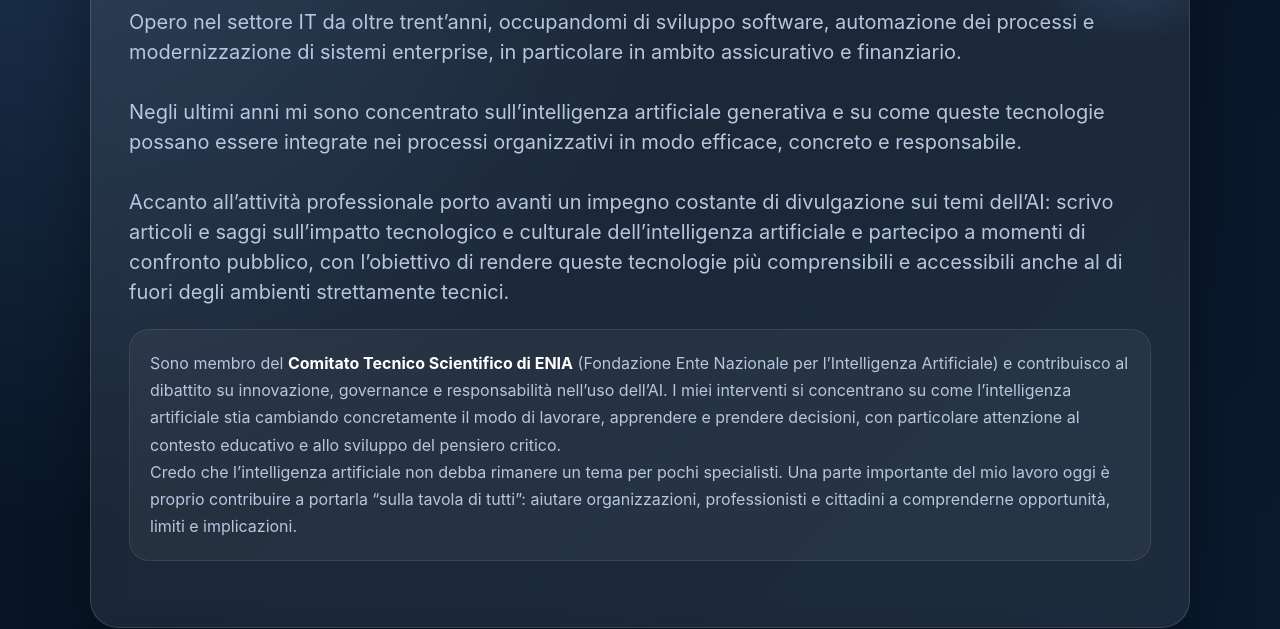
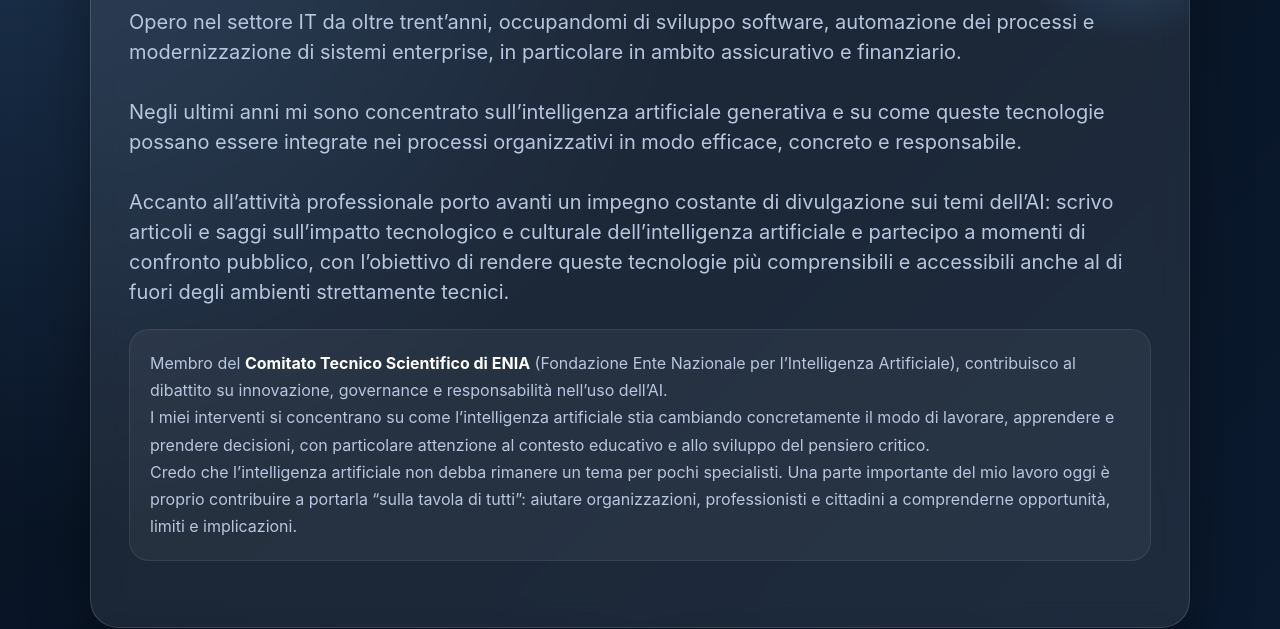
Before and after one commit to ggarofalo-dev/ggarofalo-dev.github.io, a plain HTML site: page index.html in a window 1280 px wide. Shown: the part 194-823 px from the top of the page. Drawn offline with Linux system fonts and the light colour scheme.

Commit message:
Update index.html

```diff
--- a/index.html
+++ b/index.html
@@ -358,8 +358,8 @@
 
         <div class="bio-box">
           <p>
-            Sono membro del <strong style="color:#ffffff;">Comitato Tecnico Scientifico di ENIA</strong> (Fondazione Ente Nazionale per l’Intelligenza Artificiale) e contribuisco al dibattito su innovazione, governance e responsabilità nell’uso dell’AI.
-           I miei interventi si concentrano su come l’intelligenza artificiale
+            Membro del <strong style="color:#ffffff;">Comitato Tecnico Scientifico di ENIA</strong> (Fondazione Ente Nazionale per l’Intelligenza Artificiale), contribuisco al dibattito su innovazione, governance e responsabilità nell’uso dell’AI.
+           <br/>I miei interventi si concentrano su come l’intelligenza artificiale
             stia cambiando concretamente il modo di lavorare, apprendere e prendere decisioni, con particolare attenzione
             al contesto educativo e allo sviluppo del pensiero critico.
             <br/>Credo che l’intelligenza artificiale non debba rimanere un tema per pochi specialisti. Una parte importante del mio lavoro oggi è proprio contribuire a portarla “sulla tavola di tutti”: aiutare organizzazioni, professionisti e cittadini a comprenderne opportunità, limiti e implicazioni.
```
